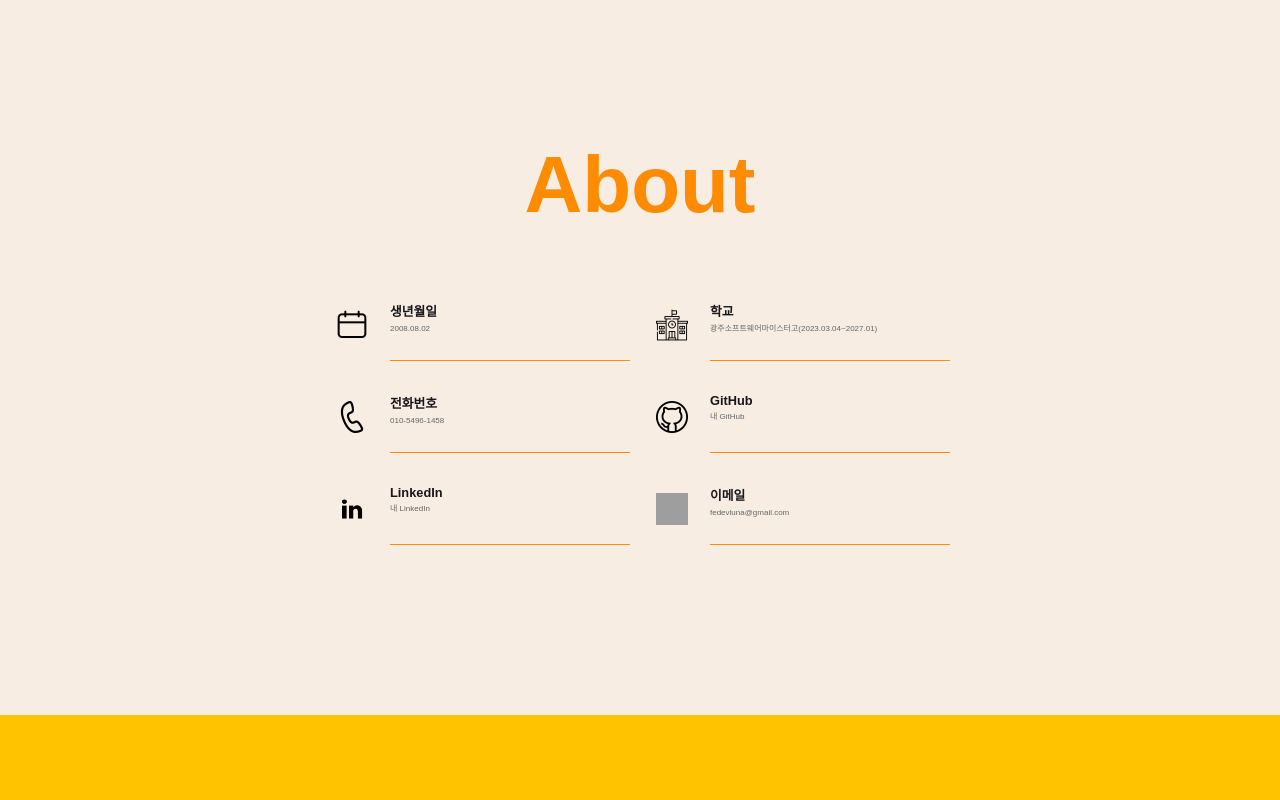
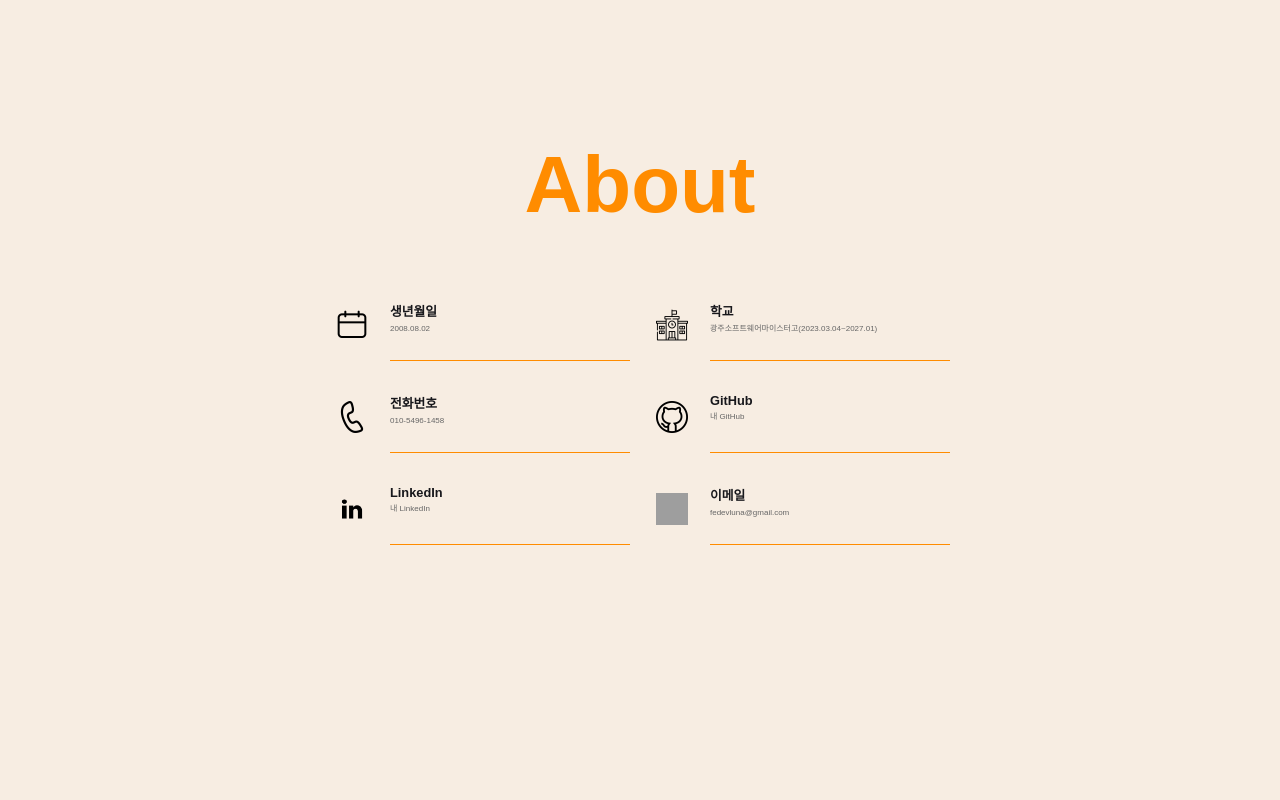
Before and after one commit to h-0y28/h-0y28, a React (Vite) app: page / in a window 1280 px wide. Shown: the part 680-1480 px from the top of the page. Built offline with nearby package versions, Linux system fonts and the light colour scheme; grey boxes are pictures that could not be loaded; a web font is replaced by a local one.

Commit message:
style: magin ->padding

```diff
--- a/src/pages/style.ts
+++ b/src/pages/style.ts
@@ -3,5 +3,5 @@ import styled from "styled-components";
 export const Container = styled.div`
   margin-left: 25%;
   margin-right: 25%;
-  margin-bottom: 7%;
+  padding-bottom: 7%;
 `;
```
